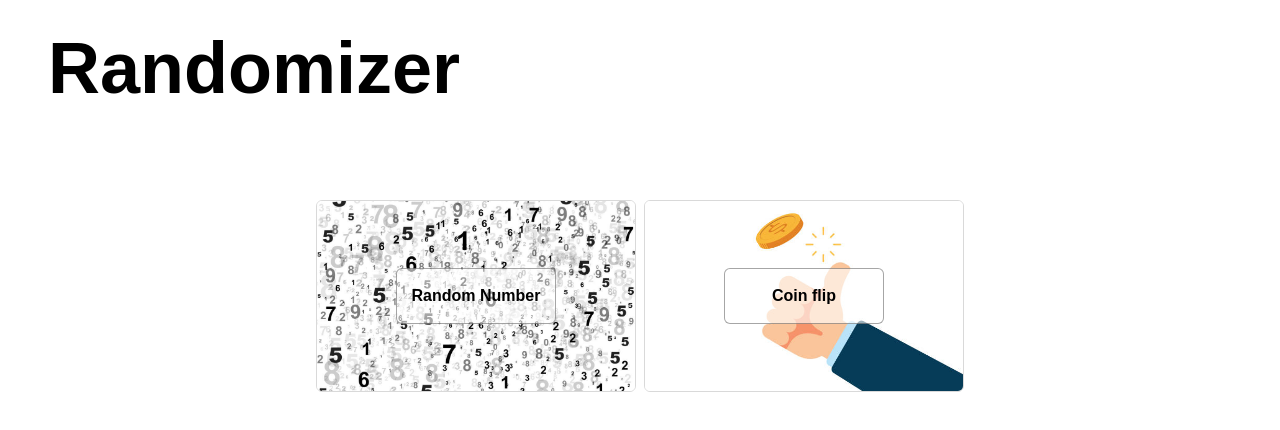
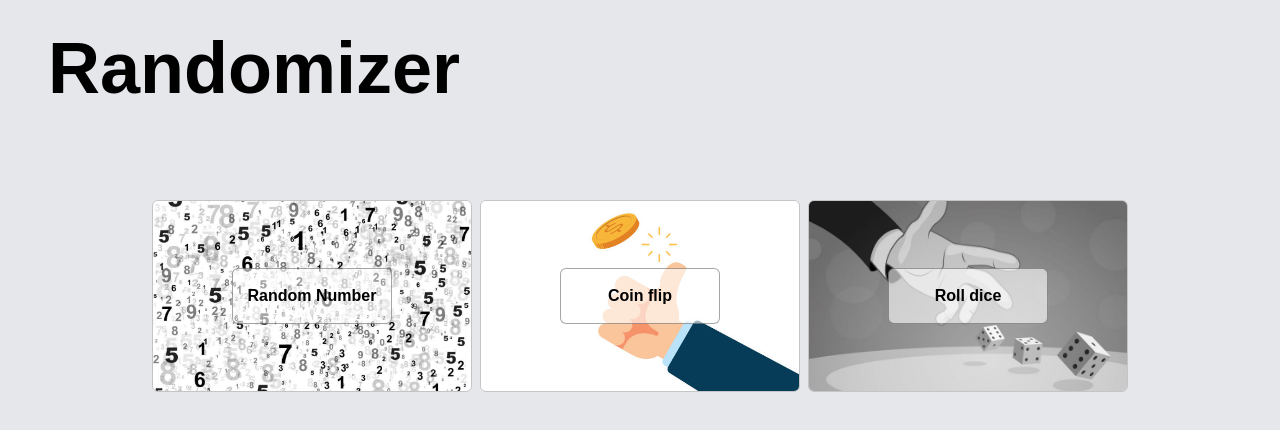
Before and after one commit to oleknap-dev/Randomizer, a Next.js app: page / in a window 1280 px wide. Shown: the top 430 px of the page. Built offline with nearby package versions, Linux system fonts and the light colour scheme; a web font is replaced by a local one.

Commit message:
Implement Roll Dice Tile and improve background color

```diff
--- a/src/app/layout.js
+++ b/src/app/layout.js
@@ -9,7 +9,7 @@ export const metadata = {
 
 export default function RootLayout({ children }) {
   return (
-    <html lang="en">
+    <html lang="en" className="bg-gray-200">
       <body className={sourgummy.className}>{children}</body>
     </html>
   );
--- a/src/app/page.js
+++ b/src/app/page.js
@@ -17,6 +17,11 @@ export default function Page() {
           href="/coin-flip"
           image="/images/coin-flip.jpg"
         />
+        <Tile
+          label="Roll dice"
+          href="/roll-dice"
+          image="/images/roll-dice.jpg"
+        />
       </div>
     </div>
   );
--- /dev/null
+++ b/src/app/roll-dice/RollDice.js
@@ -0,0 +1,7 @@
+export default function RollDice() {
+  return (
+    <div>
+      <hi>roll dice</hi>
+    </div>
+  );
+}
--- /dev/null
+++ b/src/app/roll-dice/page.js
@@ -0,0 +1,9 @@
+import RollDice from "./RollDice";
+
+export default function Page() {
+  return (
+    <div>
+      <RollDice />
+    </div>
+  );
+}
```
Also changed, not shown: public/images/roll-dice.jpg (added).
